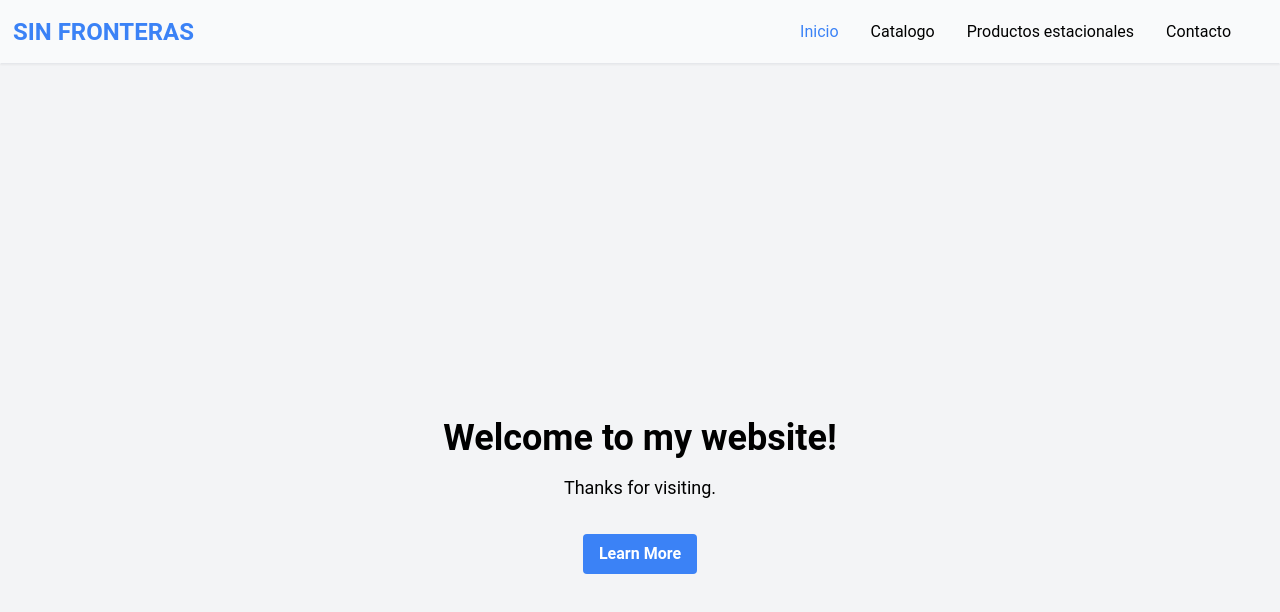
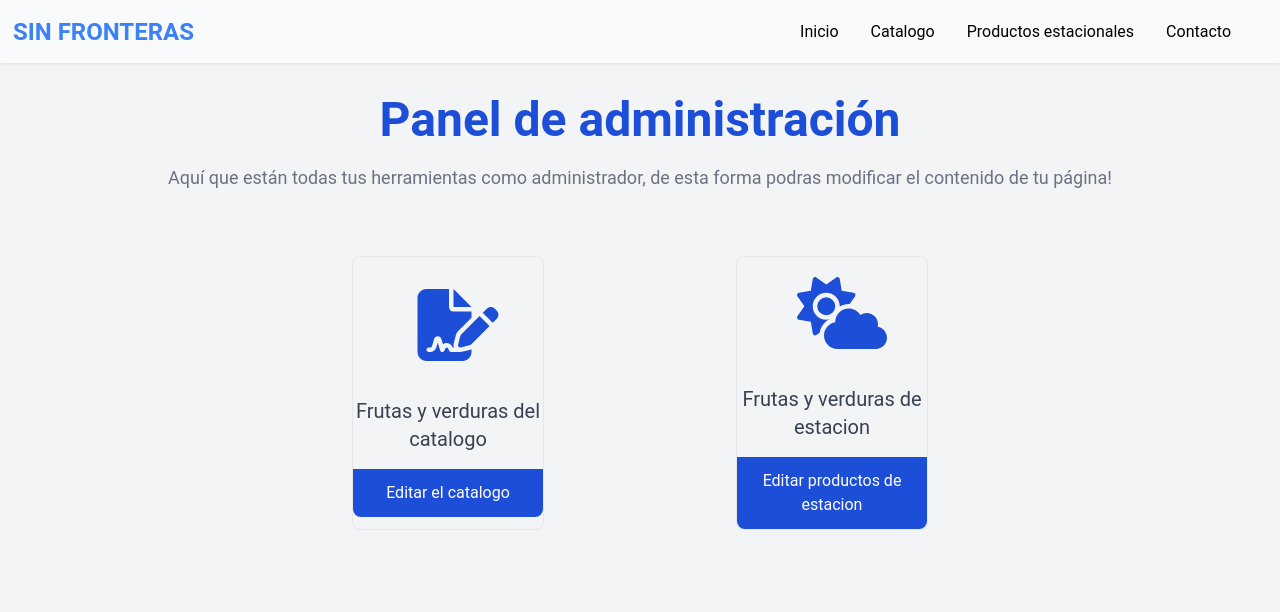
Before and after one commit to compabray/mika, a React (Create React App) app in the folder client/: page /admin in a window 1280 px wide. Before the commit this address led to /. Shown: the top 612 px of the page. Built offline with nearby package versions, Linux system fonts and the light colour scheme; no server answers; sample sign-in values are in the browser's storage.

Commit message:
feat: administrator dashboard

```diff
--- a/client/src/App.jsx
+++ b/client/src/App.jsx
@@ -3,7 +3,10 @@ import { Route, Routes, Navigate } from "react-router-dom"
 import Navbar from "./components/Navbar";
 
 import Home from "./pages/Home"
+
 import Login from "./pages/Login"
+import Admin from "./pages/Admin"
+
 import Catalogo from "./pages/Catalogo";
 import ProductosEstacionales from "./pages/ProductosEstacion";
 
@@ -17,6 +20,7 @@ function App() {
         <Routes>
           <Route path='/' element={<Home/>}/>
           <Route path='/login' element={<Login/>}/>
+          <Route path='/admin' element={<Admin/>}/>
           <Route path='/catalogo' element={<Catalogo/>}/>
           <Route path='/productos-estacionales' element={<ProductosEstacionales/>}/>
           <Route path='*' element={<Navigate to='/'/>}/>
--- /dev/null
+++ b/client/src/pages/Admin.jsx
@@ -0,0 +1,67 @@
+import { useState, useEffect } from "react";
+import { useNavigate, Link } from "react-router-dom";
+import axios from "axios";
+
+import { FontAwesomeIcon } from "@fortawesome/react-fontawesome";
+import { faFileSignature, faCloudSun } from "@fortawesome/free-solid-svg-icons";
+
+import setAuthHeader from "../utils/setAuthHeader";
+
+function Admin () {
+
+    const navigate = useNavigate();
+
+
+    useEffect(() => {
+        const token = localStorage.getItem('token')
+        if(token === null || token === undefined) {
+           navigate('/login')
+        }
+        else if (token){
+
+            const checkToken = async () => {
+                try {
+                    const res = await axios.post('http://localhost:5000/api/admin/checkToken', {
+                        token: token
+                    });
+
+                    if (res.data.state === false) {
+                        navigate('/login');
+                    } else if (res.data.state === true) {
+                        setAuthHeader(token);
+                    }
+                } catch (error) {
+                    console.error("An error occurred:", error);
+                    // Handle the error as needed
+                }
+            };
+        checkToken()
+
+        }
+    }, [navigate])
+
+
+    return (
+        <div className="">
+            <h1 className="w-full text-center text-5xl text-blue-700 font-semibold">Panel de administración</h1>
+            <h2 className="w-full text-center text-lg text-gray-500 mt-5">Aquí que están todas tus herramientas como administrador, de esta forma podras modificar el contenido de tu página!</h2>
+
+            <div className="mt-16 w-3/4 m-auto flex justify-evenly flex-wrap">
+                <div className="w-1/5 flex flex-col flex-wrap justify-center border rounded-lg">
+                    <FontAwesomeIcon icon={faFileSignature} className=" py-5 text-center text-7xl ml-5 text-blue-700"/>
+                    <h3 className="text-center py-4 text-xl text-gray-700">Frutas y verduras del catalogo</h3>
+                    <Link to="/admin/catalogo" className="w-full bg-blue-700 text-white text-center py-3 rounded-b-lg hover:bg-blue-800">Editar el catalogo</Link>
+                </div>
+                <div className="w-1/5 flex flex-col flex-wrap justify-center border rounded-lg">
+                    <FontAwesomeIcon icon={faCloudSun} className=" py-5 text-center text-7xl ml-5 text-blue-700"/>
+                    <h3 className="text-center py-4 text-xl text-gray-700">Frutas y verduras de estacion</h3>
+                    <Link to="/admin/productos-estacion" className="w-full bg-blue-700 text-white text-center py-3 rounded-b-lg hover:bg-blue-800">Editar productos de estacion</Link>
+                </div>
+
+            </div>
+        </div>
+    )
+
+}
+
+export default Admin;
--- a/client/src/pages/Login.jsx
+++ b/client/src/pages/Login.jsx
@@ -16,7 +16,7 @@ const Login = () => {
                 password,
             });
             localStorage.setItem('token', response.data.token); // store token in local storage
-            navigate("/"); // redirect to homepage
+            navigate("/admin"); // redirect to admin
         } catch (error) {
             setError(error.response.data.message);
         }
--- a/client/src/pages/ProductosEstacion.jsx
+++ b/client/src/pages/ProductosEstacion.jsx
@@ -35,7 +35,7 @@ function Catalogo() {
         <div className='w-full'>
 
             <h1 className='w-full text-center text-4xl font-bold text-gray-900'>Frutas y verduras de estacion</h1>
-            <h2 className='w-full text-center text-xl text-gray-700 mt-5'>Aquí estan todas las frutas y verduras de estacion disponibles en nuestro negocio! </h2>
+            <h2 className='w-full text-center text-xl text-gray-700 mt-5'>Aquí estan todas las frutas y verduras de estacion disponibles en nuestro  negocio! </h2>
             <div className='w-2/3 flex flex-wrap justify-evenly m-auto mt-8'>
                 {sortedFruits.map((f, index) => (
                     <div className={`relative w-1/6 m-2`} key={index}>
--- /dev/null
+++ b/client/src/utils/setAuthHeader.js
@@ -0,0 +1,7 @@
+import axios from 'axios'
+
+const setAuthHeader = (token) => {
+    axios.defaults.headers.common['Authorization'] = `${token}`
+}
+
+export default setAuthHeader
```
